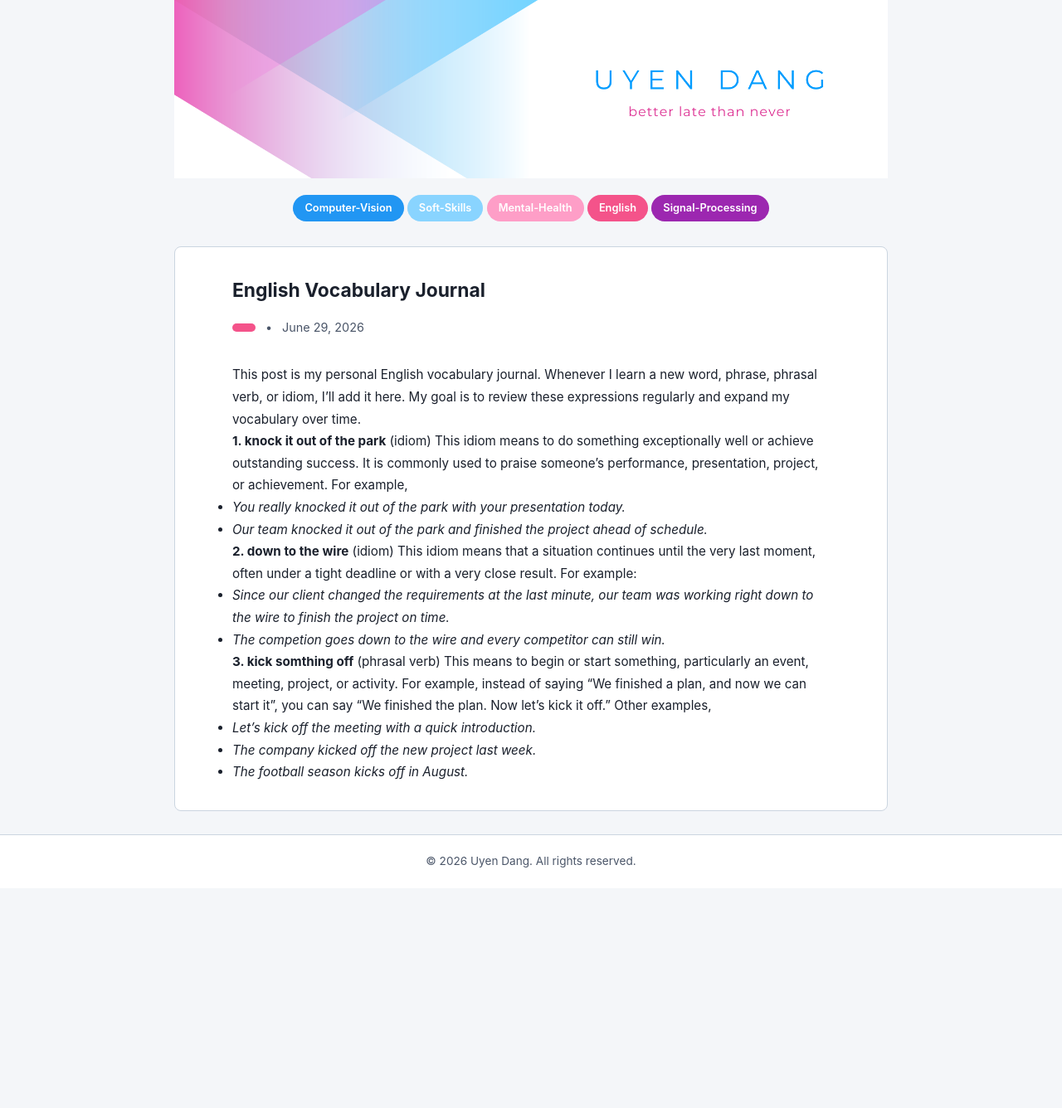
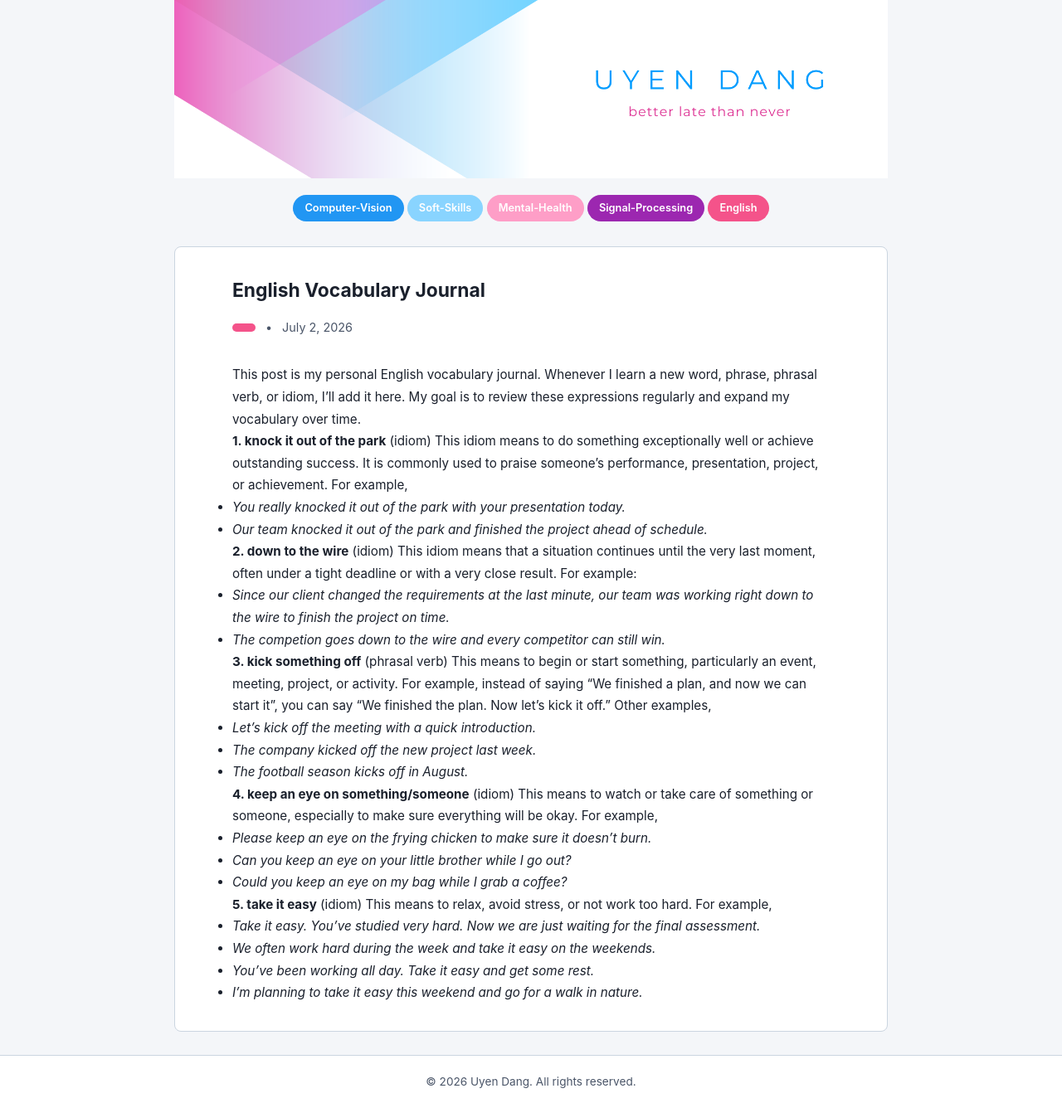
Before and after one commit to DangLeUyen/blog, a Jekyll site: the page built from _posts/2026-07-02-ELVocab.md, in a window 1280 px wide. Shown: the whole page at 83% size. Built offline with Jekyll 4.4.1, drawn with Linux system fonts in a browser that asks for light colours; before the commit the page ends 1071 px from its top, so only the background shows below that.

Commit message:
Update and rename 2026-06-29-ELVocab.md to 2026-07-02-ELVocab.md

```diff
--- a/_posts/2026-06-29-ELVocab.md
+++ b/_posts/2026-07-02-ELVocab.md
@@ -1,7 +1,7 @@
 ---
 layout: post
 title: "English Vocabulary Journal"
-date: 2026-06-29
+date: 2026-07-02
 categories: English
 ---
 
@@ -22,9 +22,22 @@ For example:
 - *Since our client changed the requirements at the last minute, our team was working right down to the wire to finish the project on time.*
 - *The competion goes down to the wire and every competitor can still win.*
 
-**3. kick somthing off** (phrasal verb)
+**3. kick something off** (phrasal verb)
 This means to begin or start something, particularly an event, meeting, project, or activity. For example, instead of saying "We finished a plan, and now we can start it", you can say "We finished the plan. Now let's kick it off."
 Other examples,
 - *Let's kick off the meeting with a quick introduction.*
 - *The company kicked off the new project last week.*
 - *The football season kicks off in August.*
+
+**4. keep an eye on something/someone** (idiom)
+This means to watch or take care of something or someone, especially to make sure everything will be okay. For example,
+- *Please keep an eye on the frying chicken to make sure it doesn't burn.*
+- *Can you keep an eye on your little brother while I go out?*
+- *Could you keep an eye on my bag while I grab a coffee?*
+
+**5. take it easy** (idiom)
+This means to relax, avoid stress, or not work too hard. For example,
+- *Take it easy. You've studied very hard. Now we are just waiting for the final assessment.*
+- *We often work hard during the week and take it easy on the weekends.*
+- *You've been working all day. Take it easy and get some rest.*
+- *I'm planning to take it easy this weekend and go for a walk in nature.*
```
